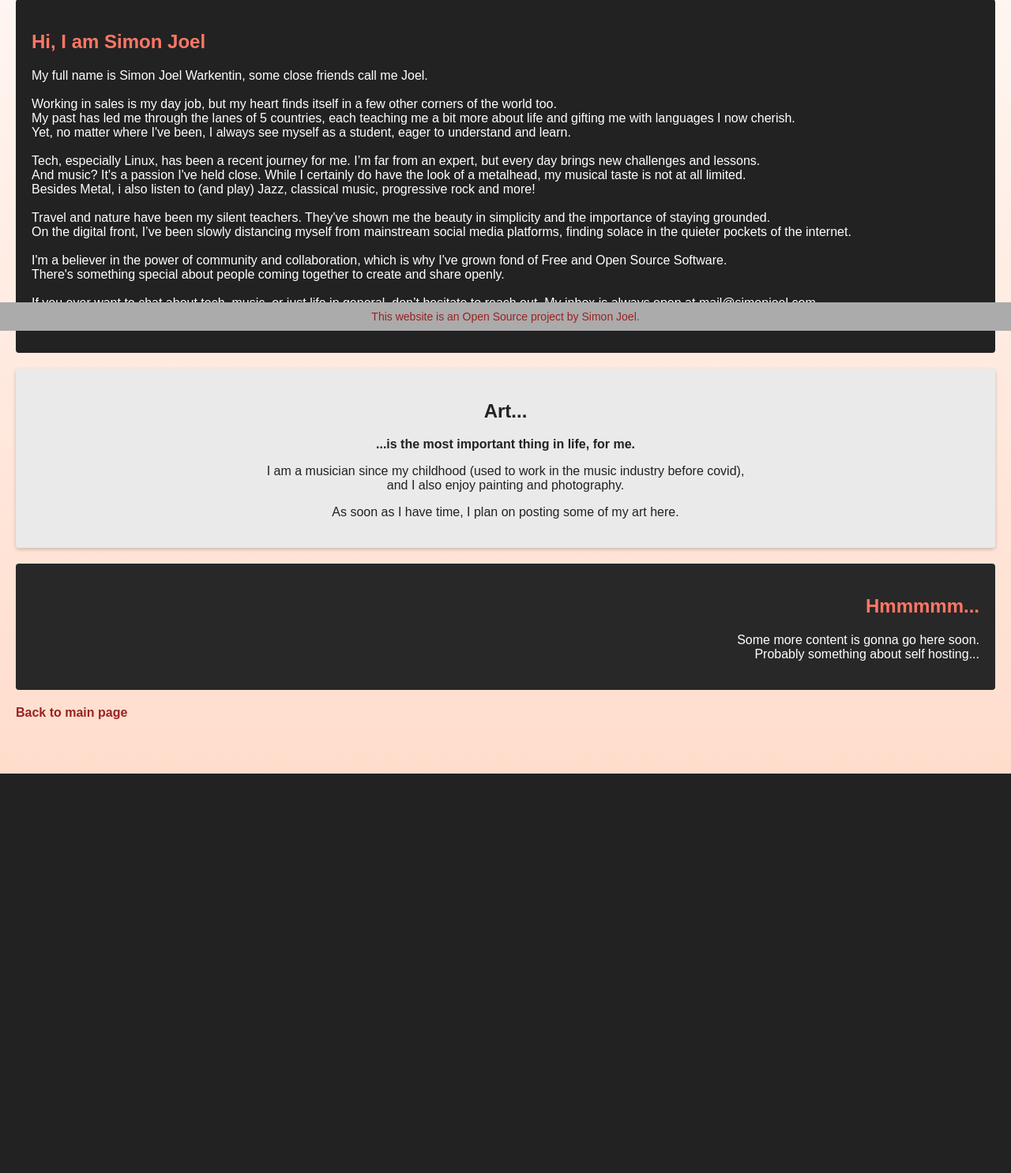
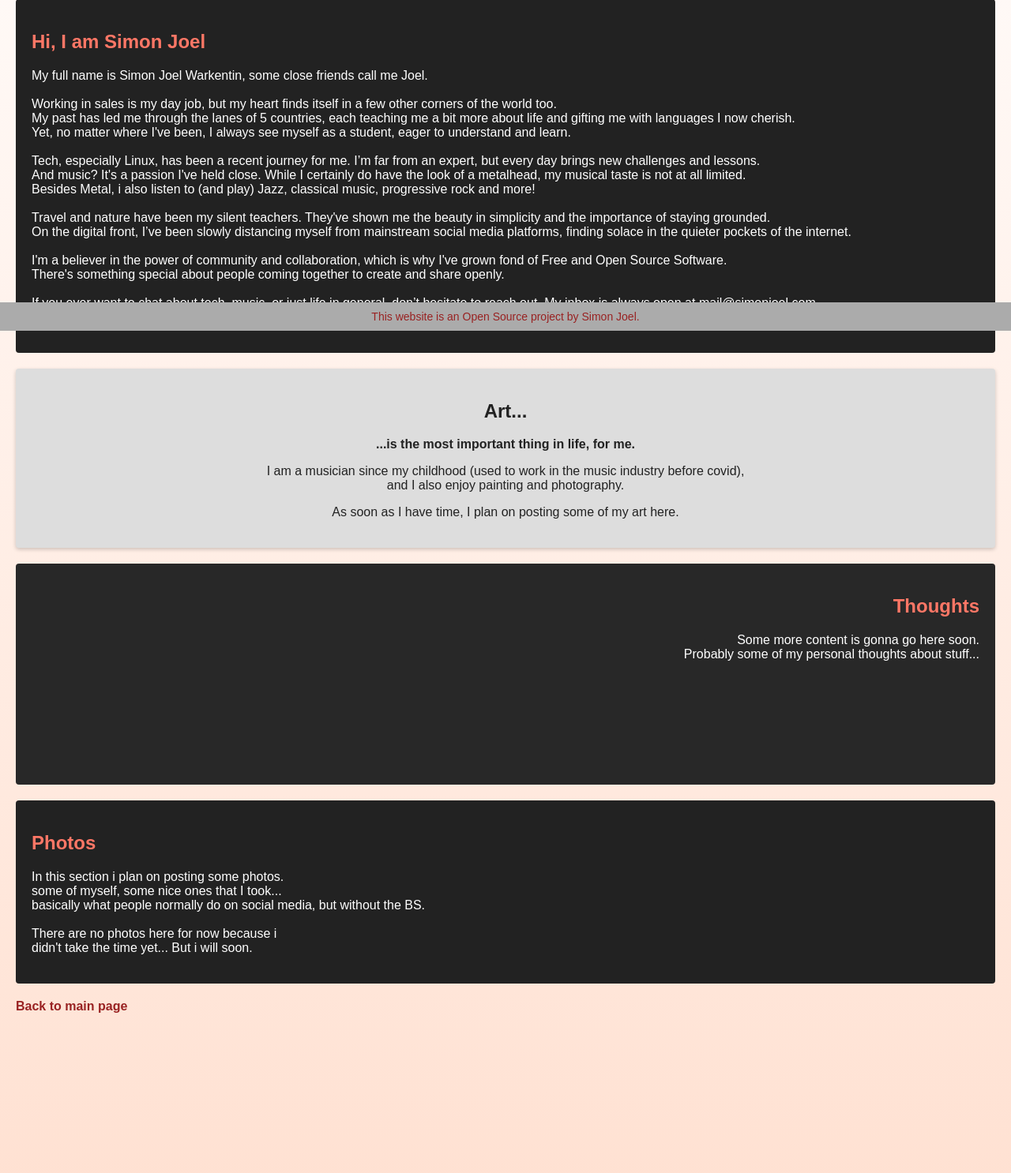
Before and after one commit to SimonJoelWarkentin/simonjoel, a PHP site: page /about_me.php in a window 1280 px wide. Shown: the part 381-1867 px from the top of the page at 79% size. Before the commit the page ends 1361 px from the top, so only its background shows below. Run offline with PHP 8.4, Linux system fonts and the light colour scheme.

Commit message:
added photo section and some small adjustments

```diff
--- a/about_me.php
+++ b/about_me.php
@@ -116,11 +116,21 @@ I'm always grateful for new connections and shared stories.
             </p>
         </section-->
         <section id="content4">
-            <h2>Hmmmmm...</h2>
-            <p>Some more content is gonna go here soon.<br>Probably something about self hosting...</p>
-
+            <h2>Thoughts</h2>
+            <p>Some more content is gonna go here soon.<br>Probably some of my personal thoughts about stuff...</p>
+		<hr><hr><hr>
 	</section>
-<a href="index.php">Back to main page</a>
+	<section id="content2">
+	    <h2>Photos</h2>
+	    <p>In this section i plan on posting some photos.
+		<br>some of myself, some nice ones that I took...
+		<br>basically what people normally do on social media, but without the BS.
+		<br><br>There are no photos here for now because i
+		<br>didn't take the time yet... But i will soon.
+	    </p>
+	</section>
+	<a href="index.php">Back to main page</a>
+<hr><hr><hr><hr><hr><hr><hr><hr><hr><hr>
     </main>
     <hr>
     <footer>
--- a/index.php
+++ b/index.php
@@ -36,8 +36,8 @@
                     <a href="#content3" class="nav-link" id="nav-link-3">to stalk you</a>
                     <div id="dropdown-3" class="dropdown-content">
                         <a href="about_me.php">About Me</a>
-                        <a href="sorry.html">Thoughts</a>
-                        <a href="sorry.html">Photos</a>
+                        <a href="about_me.php#content4">Thoughts</a>
+                        <a href="about_me.php#content2">Photos</a>
                     </div>
                 </li>
                 <li>
@@ -81,7 +81,7 @@
 		<hr>
 		<!--img src="assets/images/simon2.png" alt="Simon"--><!--don't forget to style this when uncommenting it (also in dark)-->
 		<p>
-		Hey, I'm Simon Joel Warkentin.
+		You probably know this by now... My name is Simon Joel Warkentin.
 		<br>My journey has taken me through 5 countries, and along the way, I've picked up 4 languages.
 		<br>Beyond the world of tech and Linux, I often lose myself in creating music or exploring new places.
 		<br>With a deep appreciation for Free and Open Source Software, I'm always learning and evolving.
--- a/style.css
+++ b/style.css
@@ -147,7 +147,7 @@ a[href]:hover {
 
 #content1, #content3 {
     text-align: center;
-    background-color: #eaeaea;
+    background-color: #ddd;
     box-shadow: 0px 2px 5px 0px rgba(0,0,0,0.2);
 }
 
```
